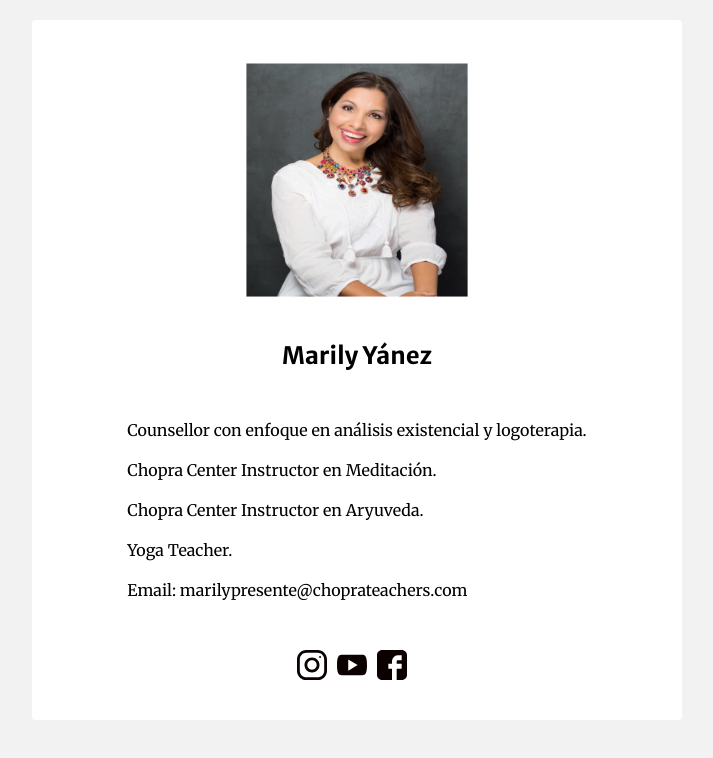
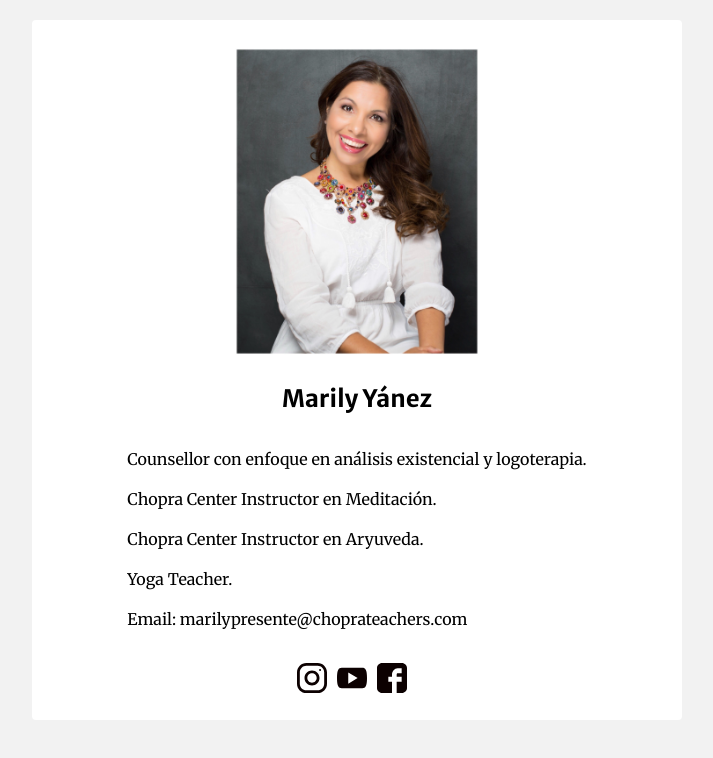
Before and after one commit to angelr08/mary-web, a plain HTML site: page root/index.html in a window 1280 px wide. Shown: the whole page, without its empty margins (283-996 px from the left). Drawn offline with Linux system fonts and the light colour scheme.

Commit message:
Agregando retoques de la foto y link de instagram

```diff
--- a/css/style.scss
+++ b/css/style.scss
@@ -33,8 +33,7 @@ body {
 }
 
 .main__image {
-    width: 230px;
-    height: 240px;
+    width: 250px;
     border-radius: 8px;
 }
 
--- a/root/index.html
+++ b/root/index.html
@@ -18,7 +18,7 @@
         <p>Yoga Teacher.</p>
         <p>Email: marilypresente@choprateachers.com</p>
       </article>
-      <figure><img src="../image/instagram.svg"><img src="../image/youtube-black.svg" alt=""><img src="../image/facebook.svg" alt=""></figure>
+      <figure><a href="https://instagram.com/atelierdeconexiones?utm_medium=copy_link"><img src="../image/instagram.svg"></a><img src="../image/youtube-black.svg" alt=""><img src="../image/facebook.svg" alt=""></figure>
     </main>
   </body>
 </html>
```
Also changed, not shown: css/style.css, 2 other files.
